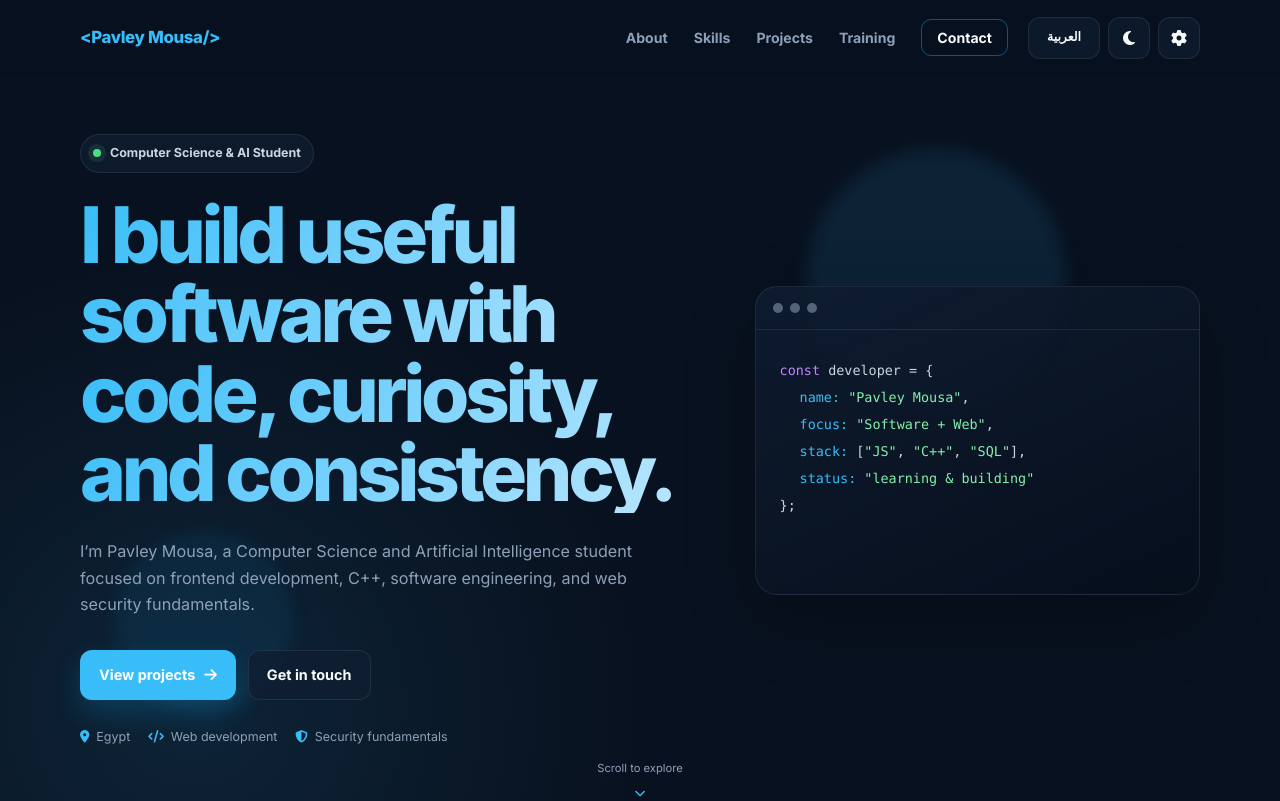
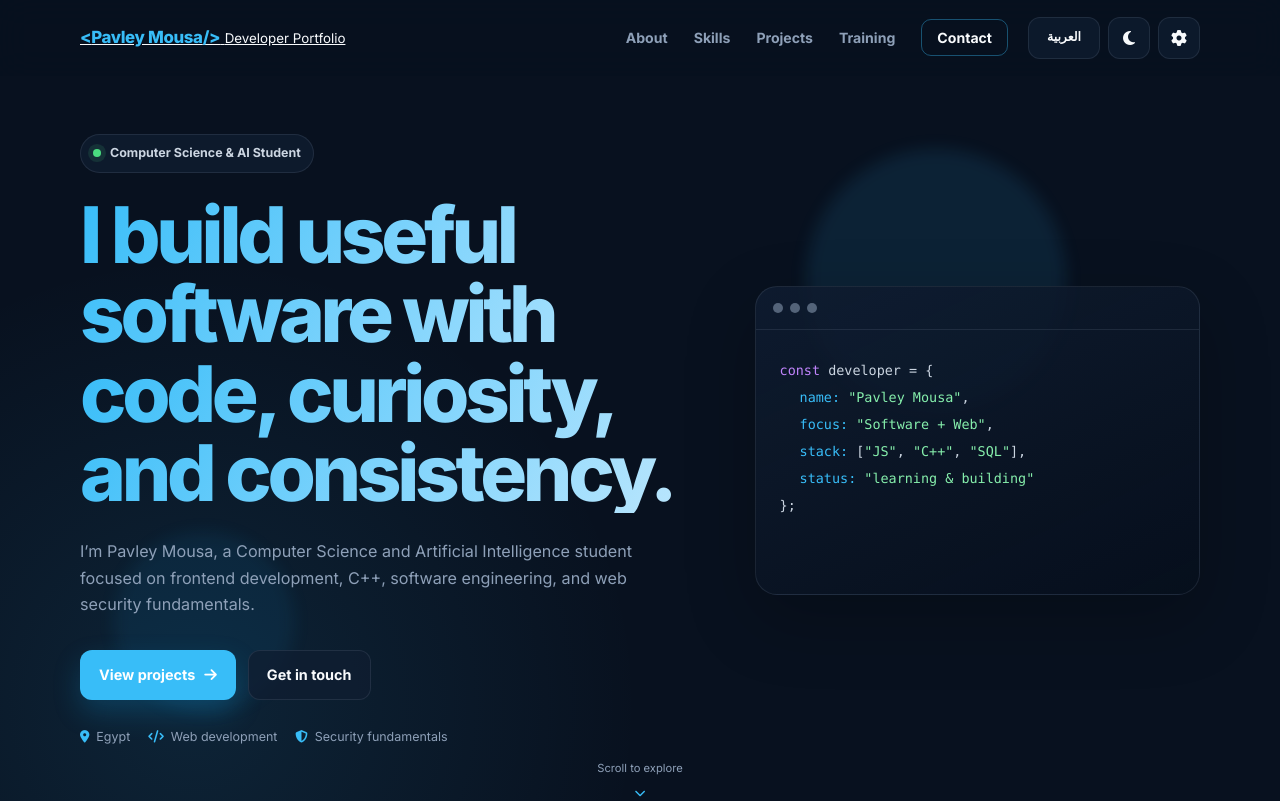
Before and after one commit to pavley-mousa/codealpha_tasks, a website: page index.html in a window 1280 px wide. Shown: the top 801 px of the page. Drawn offline with Linux system fonts and the light colour scheme.

Commit message:
Show editable site subtitle in header

```diff
--- a/index.html
+++ b/index.html
@@ -29,8 +29,9 @@
 
   <nav class="navbar" id="navbar" aria-label="Main navigation">
     <div class="nav-container">
-      <a class="nav-logo" href="#hero" id="site-brand" aria-label="Pavley Mousa home">
-        <span>&lt;</span><span id="brand-name">Pavley Mousa</span><span>/&gt;</span>
+      <a class="nav-logo-wrap" href="#hero" id="site-brand" aria-label="Pavley Mousa home">
+        <span class="nav-logo"><span>&lt;</span><span id="brand-name">Pavley Mousa</span><span>/&gt;</span></span>
+        <small id="site-subtitle">Developer Portfolio</small>
       </a>
 
       <div class="nav-actions">
```
